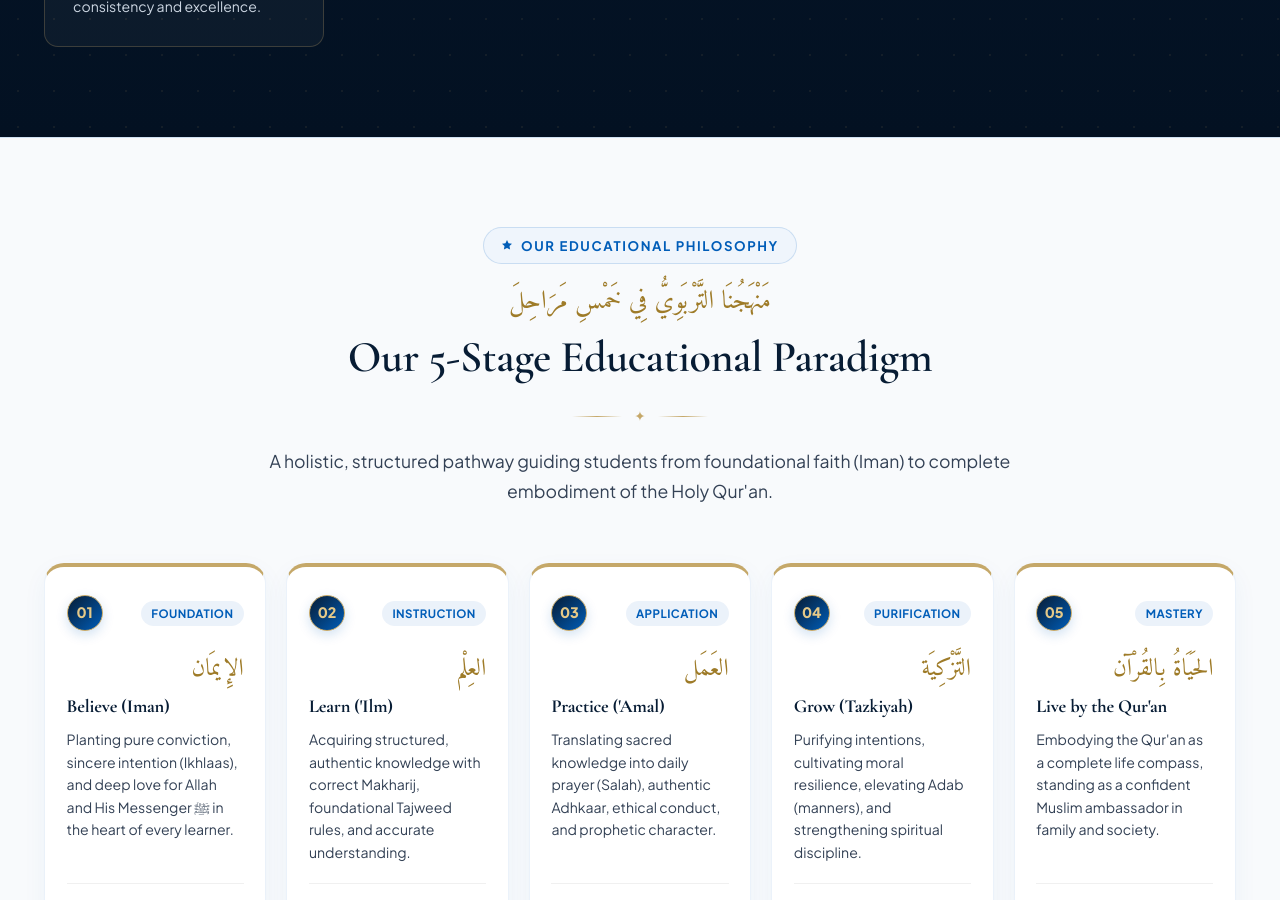
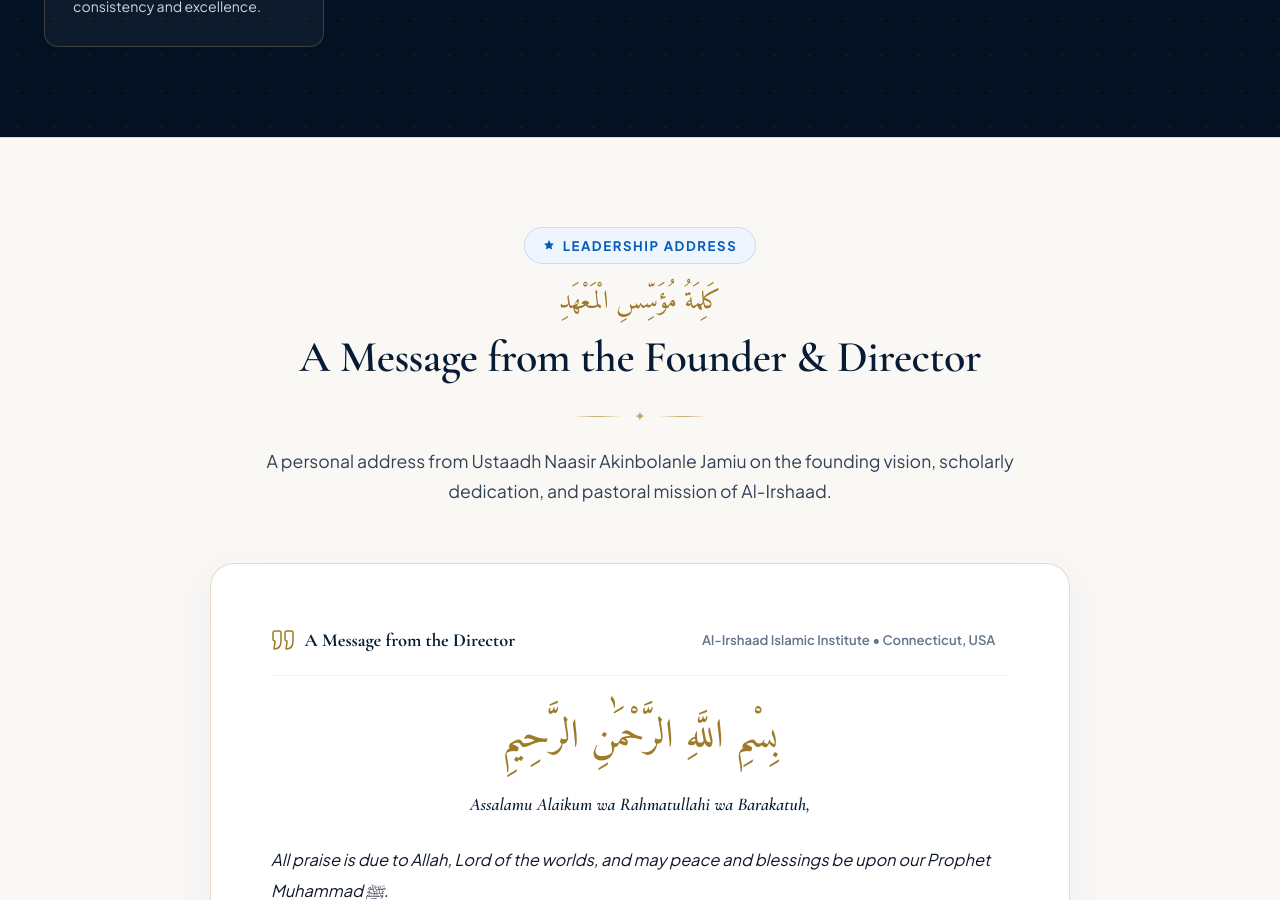
Before and after one commit to The-prime-chill1/Al-Irshaad-Islamic-Institute, a React (Vite) app: page /about in a window 1280 px wide. Shown: the part 1900-2800 px from the top of the page. Built offline with nearby package versions, Linux system fonts and the light colour scheme.

Commit message:
about page upbdate

```diff
--- a/src/pages/AboutPage.jsx
+++ b/src/pages/AboutPage.jsx
@@ -16,7 +16,8 @@
   IconBookOpen,
   IconCheckCircle,
   IconSparkle,
-  IconAward
+  IconAward,
+  IconQuote
 } from '../components/common/Icons';
 
 export default function AboutPage() {
@@ -128,7 +129,129 @@
       {/* 2. Vision & Mission Section */}
       <VisionMissionSection />
 
-      {/* 3. Dedicated Full-Width Section: Our 5-Stage Educational Paradigm */}
+      {/* 3. A Message from the Founder & Director */}
+      <section className="section-padding" style={{ backgroundColor: '#FAF8F5', borderTop: '1px solid var(--border-medium)', borderBottom: '1px solid var(--border-medium)', position: 'relative' }}>
+        <div className="container">
+          <SectionHeader
+            badge="Leadership Address"
+            arabicTitle="كَلِمَةُ مُؤَسِّسِ الْمَعْهَدِ"
+            title="A Message from the Founder & Director"
+            description="A personal address from Ustaadh Naasir Akinbolanle Jamiu on the founding vision, scholarly dedication, and pastoral mission of Al-Irshaad."
+          />
+
+          {/* Centered Parchment Letter Document */}
+          <div
+            style={{
+              maxWidth: '860px',
+              margin: '0 auto',
+              background: '#FFFFFF',
+              borderRadius: '24px',
+              padding: 'clamp(2.25rem, 5vw, 3.75rem)',
+              border: '1.5px solid rgba(197, 168, 105, 0.4)',
+              boxShadow: '0 12px 40px rgba(0, 93, 184, 0.06)',
+              position: 'relative'
+            }}
+          >
+            {/* Header Quote Icon & Official Address Badge */}
+            <div style={{ display: 'flex', alignItems: 'center', justifyContent: 'space-between', flexWrap: 'wrap', gap: '0.75rem', marginBottom: '1.75rem', borderBottom: '1.5px solid var(--border-light)', paddingBottom: '1.25rem' }}>
+              <div style={{ display: 'inline-flex', alignItems: 'center', gap: '0.6rem', color: 'var(--primary-dark)', fontWeight: 700, fontSize: '1.15rem', fontFamily: 'var(--font-serif)' }}>
+                <IconQuote size={24} color="var(--accent-gold-dark)" />
+                <span>A Message from the Director</span>
+              </div>
+
+              <span style={{ fontSize: '0.82rem', color: 'var(--text-muted)', background: 'var(--bg-light)', padding: '0.3rem 0.85rem', borderRadius: '6px', fontWeight: 600 }}>
+                Al-Irshaad Islamic Institute • Connecticut, USA
+              </span>
+            </div>
+
+            {/* Arabic Calligraphy Basmalah */}
+            <div style={{ fontFamily: 'var(--font-arabic)', fontSize: 'clamp(2rem, 3.8vw, 2.5rem)', color: 'var(--accent-gold-dark)', marginBottom: '1.25rem', direction: 'rtl', textAlign: 'center' }}>
+              بِسْمِ اللَّهِ الرَّحْمَٰنِ الرَّحِيمِ
+            </div>
+
+            {/* Greeting */}
+            <div style={{ fontSize: '1.12rem', color: 'var(--primary-dark)', fontWeight: 700, fontStyle: 'italic', marginBottom: '1.5rem', textAlign: 'center', fontFamily: 'var(--font-serif)' }}>
+              Assalamu Alaikum wa Rahmatullahi wa Barakatuh,
+            </div>
+
+            {/* Letter Paragraphs */}
+            <div style={{ display: 'flex', flexDirection: 'column', gap: '1.25rem', color: 'var(--text-secondary)', fontSize: '1.02rem', lineHeight: '1.9' }}>
+              <p style={{ margin: 0, color: 'var(--text-primary)', fontStyle: 'italic' }}>
+                All praise is due to Allah, Lord of the worlds, and may peace and blessings be upon our Prophet Muhammad ﷺ.
+              </p>
+
+              <p style={{ margin: 0, color: 'var(--primary-dark)', fontWeight: 700, fontSize: '1.2rem', fontFamily: 'var(--font-serif)' }}>
+                Welcome to Al-Irshaad Islamic Institute.
+              </p>
+
+              <p style={{ margin: 0 }}>
+                Al-Irshaad Islamic institute was founded with sincere intention to make the light of the Qur'an reach every Muslim home, no matter where they live. As a Haafidh of the Qur'an and a student of Shariah, I have seen firsthand how transformative authentic Islamic knowledge can be not just for recitation, but for our Iman, our character, and our families.
+              </p>
+
+              <p style={{ margin: 0 }}>
+                Today, many of our children are growing up far from traditional centers of learning. Many adults and new Muslims long to connect with the Qur'an but don't know where to start. This is why we exist.
+              </p>
+
+              <p style={{ margin: 0 }}>
+                At Al-Irshaad, we don't just teach letters and rules. We nurture love for Allah and His Book. Through our Nuurul Bayaan foundation, Tajweed, Hifz, and Islamic Studies programs, we combine traditional scholarship with caring, personalized online teaching, so every student, young or old, can learn with excellence and confidence.
+              </p>
+
+              {/* Highlighted Values Quote Box */}
+              <div
+                style={{
+                  background: 'linear-gradient(135deg, rgba(3, 17, 34, 0.03) 0%, rgba(197, 168, 105, 0.12) 100%)',
+                  borderLeft: '4px solid var(--accent-gold)',
+                  borderRadius: '12px',
+                  padding: '1.25rem 1.65rem',
+                  margin: '0.5rem 0',
+                  border: '1px solid rgba(197, 168, 105, 0.35)',
+                  borderLeftWidth: '4px'
+                }}
+              >
+                <p style={{ margin: 0, color: 'var(--primary-dark)', fontWeight: 700, fontSize: '1.05rem', lineHeight: '1.75' }}>
+                  "I personally oversee our curriculum and teachers to ensure we uphold <span style={{ color: 'var(--accent-gold-dark)' }}>Ikhlas (sincerity)</span>, <span style={{ color: 'var(--accent-gold-dark)' }}>Itqan (excellence)</span>, and <span style={{ color: 'var(--accent-gold-dark)' }}>Amanah (trust)</span> in everything we do."
+                </p>
+              </div>
+
+              <p style={{ margin: 0 }}>
+                I invite you to join our family and take the first step. Book a free trial class, meet our teachers, and experience the difference.
+              </p>
+
+              <p style={{ margin: 0, fontStyle: 'italic', color: 'var(--accent-gold-dark)', fontWeight: 600, fontSize: '1.05rem' }}>
+                May Allah bless your journey to the Qur'an and make it a light for you in this life and the next.
+              </p>
+            </div>
+
+            {/* Signature Block */}
+            <div style={{ marginTop: '2.25rem', paddingTop: '1.75rem', borderTop: '1.5px solid var(--border-light)', display: 'flex', justifyContent: 'space-between', alignItems: 'center', flexWrap: 'wrap', gap: '1.25rem' }}>
+              <div>
+                <div style={{ fontFamily: 'var(--font-arabic)', fontSize: '1.45rem', color: 'var(--primary-dark)', marginBottom: '0.25rem', direction: 'rtl' }}>
+                  الأستاذ ناصر أكنبولنلي جامع
+                </div>
+                <strong style={{ display: 'block', color: 'var(--primary-dark)', fontSize: '1.18rem', fontFamily: 'var(--font-serif)' }}>
+                  Ustaadh Naasir Akinbolanle Jamiu
+                </strong>
+                <span style={{ fontSize: '0.9rem', color: 'var(--text-muted)' }}>
+                  Founder & Director, Al-Irshaad Islamic Institute
+                </span>
+              </div>
+
+              <div style={{ display: 'flex', gap: '0.75rem', flexWrap: 'wrap' }}>
+                <Link to="/enroll" className="btn btn-gold btn-sm">
+                  <span>Book a Free Trial Session</span>
+                  <IconArrowRight size={14} color="#031122" />
+                </Link>
+                <Link to="/teachers" className="btn btn-outline btn-sm">
+                  <span>Meet Our Faculty</span>
+                </Link>
+              </div>
+            </div>
+
+          </div>
+        </div>
+      </section>
+
+      {/* 4. Dedicated Full-Width Section: Our 5-Stage Educational Paradigm */}
       <section className="section-padding" style={{ backgroundColor: '#F8FAFC', borderTop: '1px solid var(--border-medium)', borderBottom: '1px solid var(--border-medium)' }}>
         <div className="container">
           <SectionHeader
```
